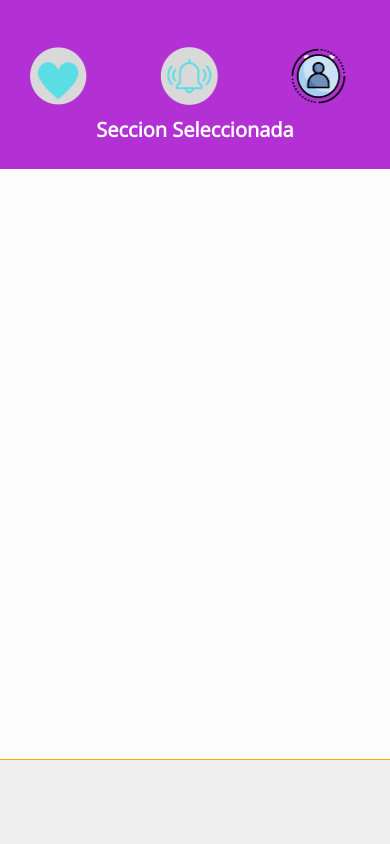
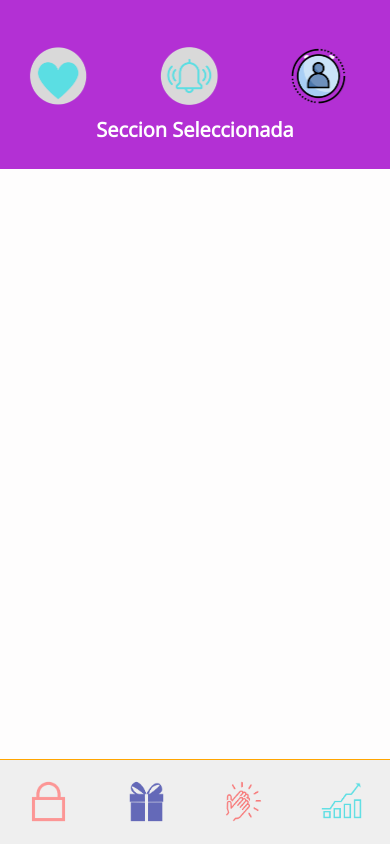
Before and after one commit to MilagrosGuru/FielAPP, a React (Create React App) app in the folder fa_frontend/: page / in a window 390 px wide. Built offline with nearby package versions, Linux system fonts and the light colour scheme; a web font is replaced by a local one.

Commit message:
cree componente del menu mobile con sus estilos arregle responsividad del mismo

```diff
--- /dev/null
+++ b/fa_frontend/src/Assests/css/menumobile/iconomenumobile.module.scss
@@ -0,0 +1,14 @@
+.botonmenu{
+    width: 50%;
+    position: relative;
+    display: flex;
+    align-items: center;
+    margin: 0 auto;
+    height: 100%;
+
+    img{
+        width: 100%;
+        object-fit: cover;
+        position: absolute;
+    }
+}
--- a/fa_frontend/src/Assests/css/menumobile.module.scss
+++ b/fa_frontend/src/Assests/css/menumobile/menumobile.module.scss
@@ -3,4 +3,9 @@
     height: 10%;
     background: var(--laterales_backgound-color);
     border-top: 1px solid orange;
+    display: flex;
 }
+.contbotonesmobile{
+    width: 25%;
+    height: 100%;
+}
--- a/fa_frontend/src/components/MenuMobile.js
+++ /dev/null
@@ -1,12 +0,0 @@
-import React from 'react';
-import styles from "../Assests/css/menumobile.module.scss"
-class MenuMobile extends React.Component{
-    render(){
-        return(
-            <div className={styles.estiloMenuMobile}>
-            </div>
-        );
-
-    }
-}
-export default MenuMobile;
--- /dev/null
+++ b/fa_frontend/src/components/menumobile/IconoMenumobile.js
@@ -0,0 +1,16 @@
+import React from 'react';
+import styles from "../../Assests/css/menumobile/iconomenumobile.module.scss";
+
+
+class IconoMenuMobile extends React.Component{
+    render(){
+        return(
+            <>
+                <div className={styles.botonmenu}>
+                    <img src={this.props.src} alt="boton"></img>
+                </div>
+            </>
+        );
+    }
+}
+export default IconoMenuMobile;
--- /dev/null
+++ b/fa_frontend/src/components/menumobile/MenuMobile.js
@@ -0,0 +1,33 @@
+import React from 'react';
+
+import IconoMenuMobile from '../menumobile/IconoMenumobile';
+
+import img1 from "../../Assests/imagenes/Plan.png";
+import img2 from "../../Assests/imagenes/Premios.png";
+import img3 from "../../Assests/imagenes/Redimir.png";
+import img4 from "../../Assests/imagenes/estadísticas.png";
+
+import styles from "../../Assests/css/menumobile/menumobile.module.scss"
+
+class MenuMobile extends React.Component{
+    render(){
+        return(
+            <div className={styles.estiloMenuMobile}>
+                <div className={styles.contbotonesmobile}>
+                    <IconoMenuMobile src={img1}/>
+                </div>
+                <div className={styles.contbotonesmobile}>
+                    <IconoMenuMobile src={img2}/>
+                </div>
+                <div className={styles.contbotonesmobile}>
+                    <IconoMenuMobile src={img3}/>
+                </div>
+                <div className={styles.contbotonesmobile}>
+                    <IconoMenuMobile src={img4}/>
+                </div>
+            </div>
+        );
+
+    }
+}
+export default MenuMobile;
--- a/fa_frontend/src/components/vistas/vistamobile/Mobile.jsx
+++ b/fa_frontend/src/components/vistas/vistamobile/Mobile.jsx
@@ -2,7 +2,7 @@ import React from 'react';
 
 import HeaderMobile from '../../header/vistamobile/HeaderMobile'
 import CentroMobile from '../../centro/vistamobile/CentroMobile'
-import MenuMobile from '../../MenuMobile'
+import MenuMobile from '../../menumobile/MenuMobile'
 import styles from '../../../Assests/css/vistas/mobil.module.scss'
 class HomeMobile extends React.Component{
     render(){
```
